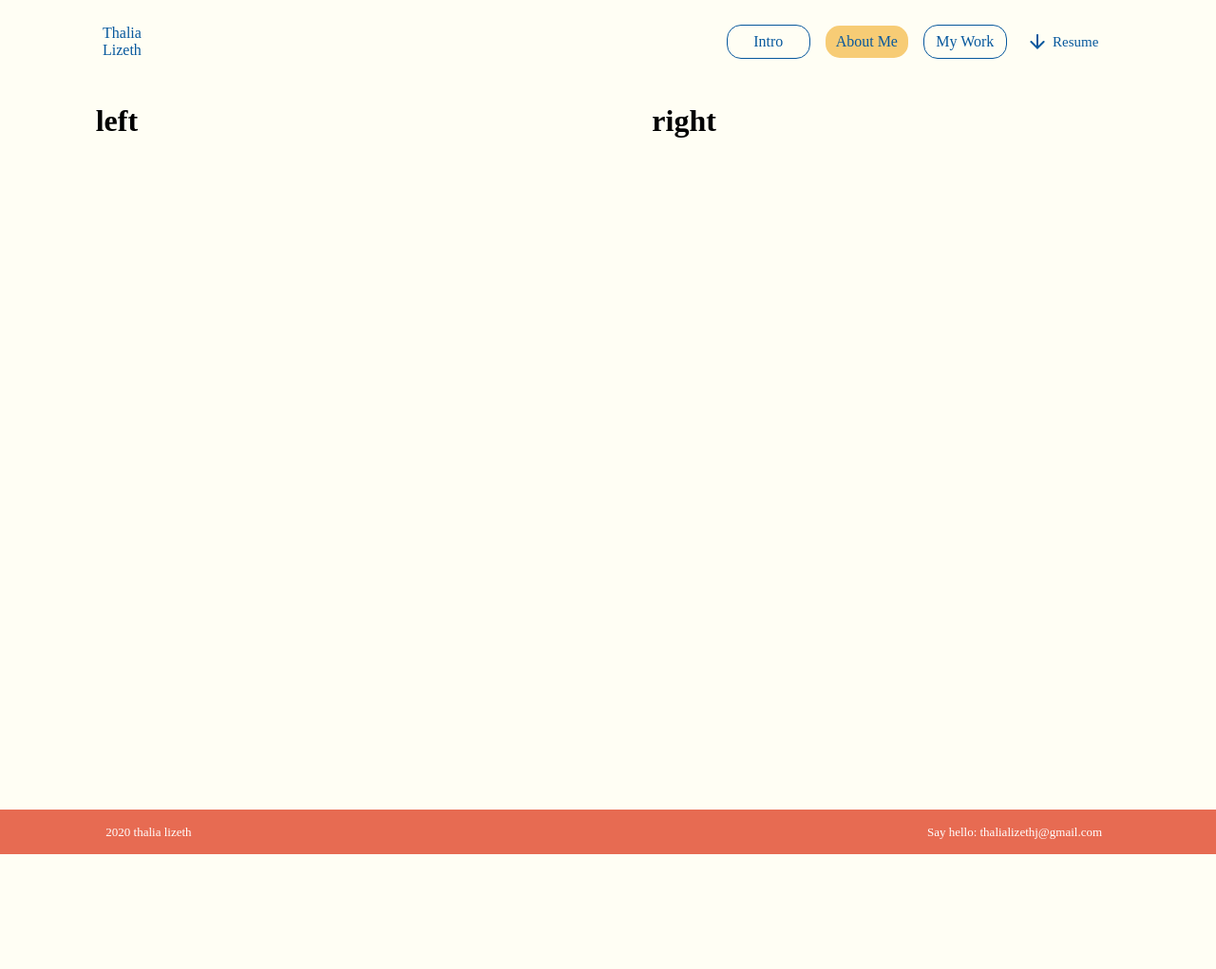
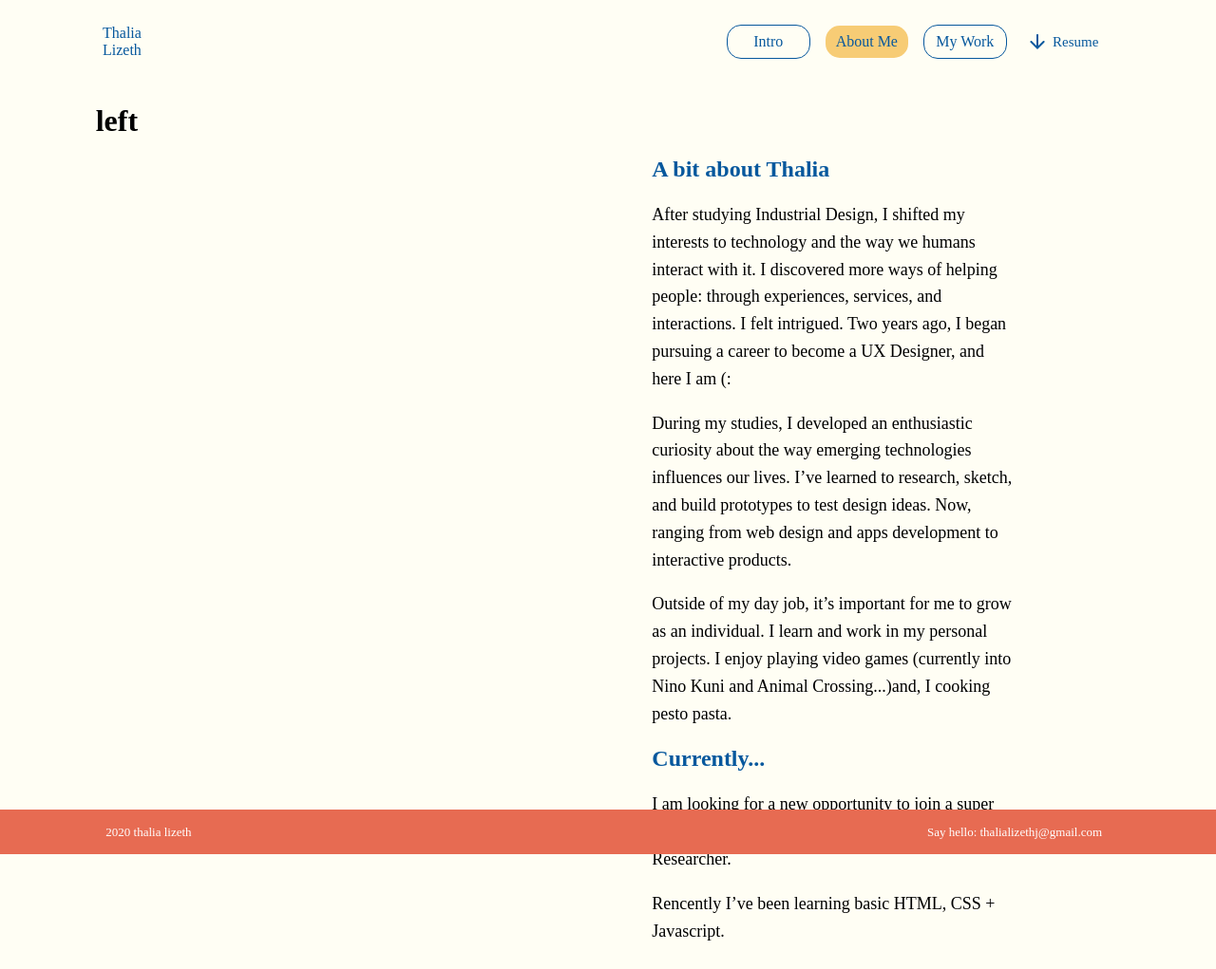
Before and after one commit to thalizeth/thalizeth.github.io, a Jekyll site: the page built from about.html, in a window 1280 px wide. Shown: the whole page at 95% size. Built offline with Jekyll 4.4.1, drawn with Linux system fonts in a browser that asks for light colours; before the commit the page ends 900 px from its top, so only the background shows below that.

Commit message:
Feat[about]: Add aboutme right container

```diff
--- a/_sass/about.scss
+++ b/_sass/about.scss
@@ -8,5 +8,22 @@
 
   .about--right-container {
     width: 50%;
+    margin-top: 75px;
+
+    .about--right-subcontainer {
+      width: 382px;
+    }
+
+    .about--right-title {
+      color: var(--venice-blue);
+      font-size: 24px;
+      font-weight: 600;
+      line-height: 31px;
+    }
+
+    p {
+      font-size: 18px;
+      line-height: 160%;
+    }
   }
 }
--- a/about.html
+++ b/about.html
@@ -1,12 +1,31 @@
 ---
 layout: default
 title: About
+right_title: A bit about Thalia
+right_content_1: "After studying Industrial Design, I shifted my interests to technology and the way we humans interact with it. I discovered more ways of helping people: through experiences, services, and interactions. I felt intrigued. Two years ago, I began pursuing a career to become a UX Designer, and here I am (:"
+right_content_2: "During my studies, I developed an enthusiastic curiosity about the way emerging technologies influences our lives.  I’ve learned to research, sketch, and build prototypes to test design ideas. Now, ranging from web design and apps development to interactive products."
+right_content_3: "Outside of my day job, it’s important for me to grow as an individual. I learn and work in my personal projects. I enjoy playing video games (currently into Nino Kuni and Animal Crossing...)and, I cooking pesto pasta."
+right_subtitle: Currently...
+right_content_4: "I am looking for a new opportunity to join a super cool user centered team as a UX Designer or User Researcher."
+right_content_5: "Rencently I’ve been learning basic HTML, CSS + Javascript."
 ---
 <div class="about--container">
   <div class="about--left-container">
     <h1>left</h1>
   </div>
   <div class="about--right-container">
-    <h1>right</h1>
+    <div class="about--right-subcontainer">
+      <span class="about--right-title">{{ page.right_title }}</span>
+
+      <p>{{ page.right_content_1 }}</p>
+      <p>{{ page.right_content_2 }}</p>
+      <p>{{ page.right_content_3 }}</p>
+    </div>
+
+    <div class="about--right-subcontainer">
+      <span class="about--right-title">{{ page.right_subtitle }}</span>
+      <p>{{ page.right_content_4 }}</p>
+      <p>{{ page.right_content_5 }}</p>
+    </div>
   </div>
 </div>
```
